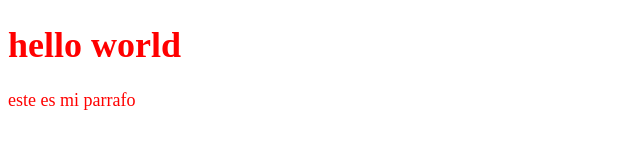
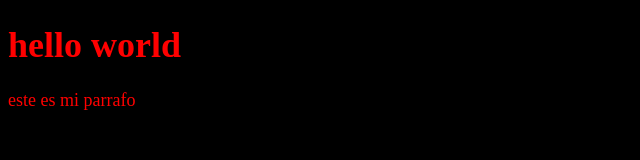
Before and after one commit to arboldesign/noobs2, a plain HTML site: page index.html in a window 1280 px wide. Shown: the whole page, without its empty margins (0-640 px from the left). Drawn offline with Linux system fonts and the light colour scheme.

Commit message:
este es el negro

```diff
--- a/style.css
+++ b/style.css
@@ -2,4 +2,4 @@
 /* CSS Document */
 
 
-body { font-size: 18px; font-family: serif;  color: #F00;  }
+body { font-size: 18px; font-family: serif;  color: #F00; background: #000; }
```
